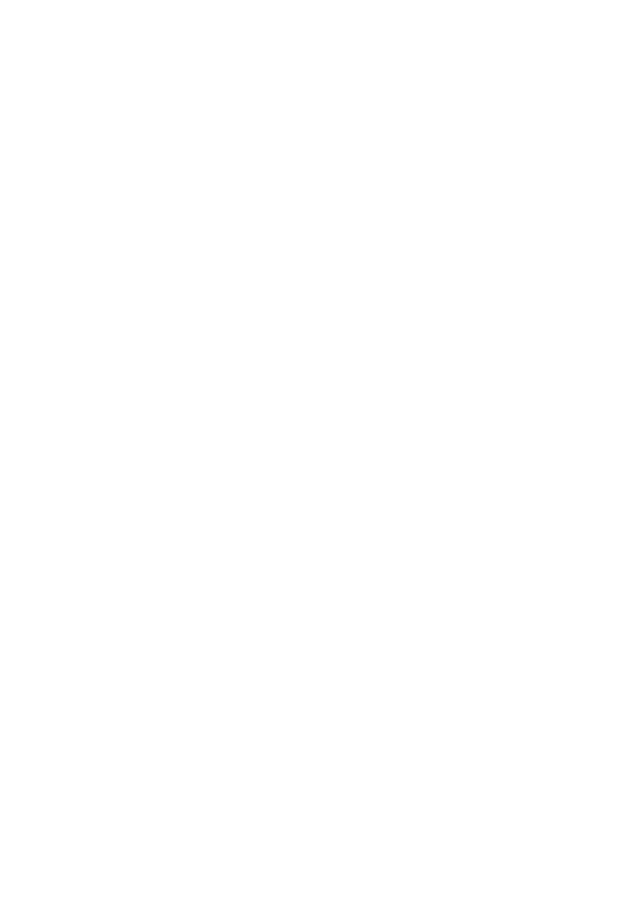
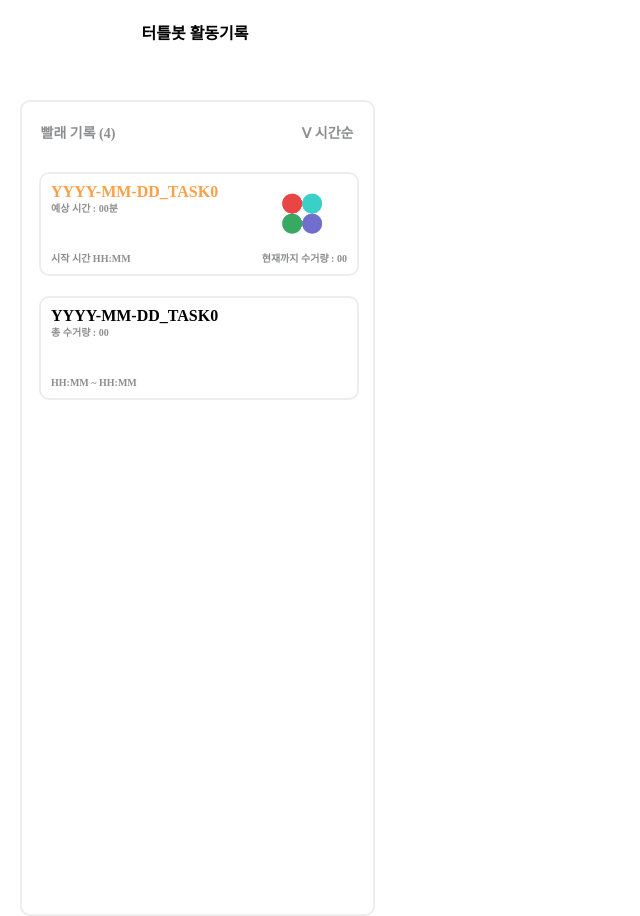
Before and after one commit to wwldwwld7/ssak3, a React (Create React App) app in the folder frontend/ssak3/: page /log in a window 1280 px wide. Before the commit this address had no page. Shown: the whole page, without its empty margins (0-640 px from the left). Before the commit the page ends 800 px from the top, so only its background shows below. Built offline with nearby package versions, Linux system fonts and the light colour scheme.

Commit message:
feat: log UI 분리 [S09P22B201-111]

```diff
--- a/frontend/ssak3/src/App.js
+++ b/frontend/ssak3/src/App.js
@@ -2,6 +2,7 @@
 // import TurtlebotController from "./components/turtlebotcontroller/index.jsx";
 import './App.css';
 import TurtlebotStarter from "./components/turtlebotstarter/index.jsx";
+import TurtlebotLog from "./components/turtlebotLog/index.jsx"
 import SignUp from './pages/Auth/SignUp';
 import Login from "./pages/LogIn.jsx";
 
@@ -13,6 +14,7 @@
     <Router>
       <Routes>
         <Route path="/" element={<TurtlebotStarter/>} />
+        <Route path="log" element={<TurtlebotLog/>} />
         <Route path="login" element={<Login/>} />
         <Route path="signup" element={<SignUp/>} />
       </Routes>
--- /dev/null
+++ b/frontend/ssak3/src/components/turtlebotLog/index.jsx
@@ -0,0 +1,22 @@
+import React, {useState} from "react";
+import Log from "./log.jsx";
+import styles from "./style.css";
+
+const TurtleBotLog = () =>{
+    // 초기 상태
+    const [isSetting, setIsSetting] = useState(true);
+    const toggleIsSetting = () => {
+        setIsSetting(!isSetting);
+    };
+    return (
+        <div className="container">
+            <div className="nav">
+                <div className="title">터틀봇 활동기록</div>
+            </div>
+            <Log />
+
+        </div>
+    );
+};
+
+export default TurtleBotLog;
--- a/frontend/ssak3/src/components/turtlebotstarter/log.jsx
+++ b/frontend/ssak3/src/components/turtlebotLog/log.jsx
@@ -3,7 +3,7 @@
 
 const scheduler = () => {
     return (
-        <div className="scheduleBox">
+        <div className="logContainer">
             <div className="logCount">빨래 기록 (4)</div>
             <div className="timeSort">Ⅴ 시간순</div>
             {/* <div className="timeSort">
--- /dev/null
+++ b/frontend/ssak3/src/components/turtlebotLog/style.css
@@ -0,0 +1,161 @@
+/* 터틀봇 제어 - 바로시작 */
+.container{
+    position: relative;
+    width: 390px;
+    height: 812px;
+
+    background: #FFFFFF;
+}
+
+/* nav title*/
+.title{
+    position: absolute;
+    width: 100%;
+    text-align: center;
+    font-weight: 600;
+    font-family: 'Lexend';
+    top: 20px;
+}
+
+/* scheduler */
+
+/* log container */
+.logContainer{
+    position: absolute;
+    width: 90%;
+    left: 5%;
+    top: 100px;
+    height: 100%;
+    border: 2px solid rgba(28, 29, 34, 0.08);
+    border-radius: 10px;
+}
+
+.logCount{
+    position: absolute;
+    left: 19px;
+    top: 25px;
+
+    color: rgba(28, 29, 34, 0.50);
+    font-family: Lexend;
+    font-size: 14px;
+    font-style: normal;
+    font-weight: 600;
+    line-height: 100%; /* 14px */
+}
+
+.timeSort{
+    position: absolute;
+    right: 19px;
+    top: 25px;
+
+    color: rgba(28, 29, 34, 0.50);
+    font-family: Lexend;
+    font-size: 14px;
+    font-style: normal;
+    font-weight: 600;
+    line-height: 100%; /* 14px */
+}
+
+.logBox{
+    position: relative;
+    width: 90%;
+    left: 5%;
+    top: 70px;
+    margin-bottom: 20px;
+    height: 100px;
+    border: 2px solid rgba(28, 29, 34, 0.08);
+    border-radius: 10px;
+}
+
+.proceedingTitle{
+    position: absolute;
+    top: 10px;
+    left : 10px;
+    color: #FFA048;
+    font-family: Lexend;
+    font-size: 16px;
+    font-style: normal;
+    font-weight: 700;
+    line-height: 100%; /* 16px */
+}
+
+.proceedingPredict{
+    position: absolute;
+    top: 30px;
+    left: 10px;
+    color: rgba(28, 29, 34, 0.50);
+    font-family: Lexend;
+    font-size: 10px;
+    font-style: normal;
+    font-weight: 600;
+    line-height: 100%; /* 12px */
+}
+
+.proceedingStartTime{
+    position: absolute;
+    bottom: 10px;
+    left: 10px;
+    color: rgba(28, 29, 34, 0.50);
+    font-family: Lexend;
+    font-size: 10px;
+    font-style: normal;
+    font-weight: 600;
+    line-height: 100%; /* 12px */
+}
+
+.proceedingScore{
+    position: absolute;
+    bottom: 10px;
+    right: 10px;
+    color: rgba(28, 29, 34, 0.50);
+    font-family: Lexend;
+    font-size: 10px;
+    font-style: normal;
+    font-weight: 600;
+    line-height: 100%; /* 12px */
+}
+
+.loadingGif{
+    position: absolute;
+    width: 50px;
+    height: 50px;
+    top: 15px;
+    right: 30px;
+    background: url(../../../public/loading_resize.gif);
+    background-size: contain;
+}
+
+.logTitle{
+    position: absolute;
+    top: 10px;
+    left : 10px;
+    font-family: Lexend;
+    font-size: 16px;
+    font-style: normal;
+    font-weight: 700;
+    line-height: 100%; /* 16px */
+}
+
+.logScore{
+    position: absolute;
+    top: 30px;
+    left: 10px;
+    color: rgba(28, 29, 34, 0.50);
+    font-family: Lexend;
+    font-size: 10px;
+    font-style: normal;
+    font-weight: 600;
+    line-height: 100%; /* 12px */
+}
+
+.logTime{
+    position: absolute;
+    bottom: 10px;
+    left: 10px;
+    color: rgba(28, 29, 34, 0.50);
+    font-family: Lexend;
+    font-size: 10px;
+    font-style: normal;
+    font-weight: 600;
+    line-height: 100%; /* 12px */
+}
--- a/frontend/ssak3/src/components/turtlebotMain/style.css
+++ b/frontend/ssak3/src/components/turtlebotMain/style.css
@@ -2,8 +2,8 @@
 
 .controllerContainer {
     position: absolute;
-    width: 390px;
-    height: 812px;
+    width: 393px;
+    height: 852px;
     background-color: #FFFFFF;
 }
 
--- a/frontend/ssak3/src/components/turtlebotstarter/controller.jsx
+++ b/frontend/ssak3/src/components/turtlebotstarter/controller.jsx
@@ -38,14 +38,14 @@
                     { starIsVisible ?
                     <div>
                         <div className="starOnText">On</div>
-                        <div className="starToggleOnBg">
+                        <div className="starToggleOnBg" onClick={starToggleVisibility}>
                             <div className="starToggleOn" onClick={starToggleVisibility}></div>
                         </div>
                     </div>
                     :
                     <div>
                         <div className="offText">Off</div>
-                        <div className="starToggleOffBg">
+                        <div className="starToggleOffBg" onClick={starToggleVisibility}>
                             <div className="starToggleOff" onClick={starToggleVisibility}></div>
                         </div>
                     </div>
@@ -58,14 +58,14 @@
                     {isVisible ?
                     <div>
                         <div className="unstarOnText">On</div>
-                        <div className="toggleOnBg">
+                        <div className="toggleOnBg" onClick={toggleVisibility}>
                             <div className="toggleOn" onClick={toggleVisibility}></div>
                         </div>
                     </div>
                     :
                     <div>
                         <div className="offText">Off</div>
-                        <div className="toggleOffBg">
+                        <div className="toggleOffBg" onClick={toggleVisibility}>
                             <div className="toggleOff" onClick={toggleVisibility}></div>
                         </div>
                     </div>
--- a/frontend/ssak3/src/components/turtlebotstarter/index.jsx
+++ b/frontend/ssak3/src/components/turtlebotstarter/index.jsx
@@ -1,6 +1,6 @@
 import React, {useState} from "react";
 import Controller from "./controller.jsx";
-import Log from "./log.jsx";
+import Scheduler from "./scheduler.jsx";
 import styles from "./style.css";
 
 const TurtleBotStarter = () =>{
@@ -12,11 +12,7 @@
     return (
     <div className="controlContainer">
         <div className="nav">
-            { isSetting ?
             <div className="title">터틀봇 제어</div>
-            :
-            <div className="title">터틀봇 활동기록</div>
-            }
         </div>
         <div className="menu">
             { isSetting ?
@@ -29,7 +25,7 @@
             <div>
                 <div className="set" onClick={toggleIsSetting}><div className="menuOff">세탁물 설정</div></div>
                 <div className="schedule"><div className="menuOn">스케줄</div></div>
-                <Log />
+                <Scheduler />
             </div>
             }
         </div>
--- /dev/null
+++ b/frontend/ssak3/src/components/turtlebotstarter/scheduler.jsx
@@ -0,0 +1,31 @@
+import React, { useState } from 'react';
+import styles from "./style.css";
+import axios from 'axios';
+
+const Scheduler = () => {
+    return (
+        <div>
+            <div className="scheduleContainer">
+                <div className="scheduleCount">스케줄 (0)</div>
+                <div className="timeSort">Ⅴ 시간순</div>
+                <div className="scheduleBox">
+                    <div className="proceedingTitle">YYYY-MM-DD_TASK0</div>
+                    <div className="proceedingPredict">예상 시간 : 00분</div>
+                    <div className="loadingGif"></div>
+                </div>
+                <div className="scheduleBox">
+                    <div className="proceedingTitle">YYYY-MM-DD_TASK0</div>
+                    <div className="proceedingPredict">예상 시간 : 00분</div>
+                    <div className="loadingGif"></div>
+                </div>
+                <button className="addBtn">
+                    스케줄 추가
+            </button>
+            </div>
+
+        </div>
+    );
+
+}
+
+export default Scheduler;
--- a/frontend/ssak3/src/components/turtlebotstarter/style.css
+++ b/frontend/ssak3/src/components/turtlebotstarter/style.css
@@ -301,7 +301,19 @@
     justify-content: center; /* 수평 가운데 정렬 */
     align-items: center; /* 수직 가운데 정렬 */
 }
+.addBtn{
+    position: absolute;
+    width: 100%;
+    height: 50px;
+    margin-top: 80px;
+    color: white;
+    background: linear-gradient(180deg, #33394D 0%, #484B65 100%);
+    border-radius: 10px;
 
+    display: flex;
+    justify-content: center; /* 수평 가운데 정렬 */
+    align-items: center; /* 수직 가운데 정렬 */
+}
 /* Star */
 .starBtn{
     position: absolute;
@@ -425,18 +437,18 @@
 /* scheduler */
 
 /* scheduler container */
-.scheduleBox{
-    position: absolute;
+.scheduleContainer{
+    position: relative;
     width: 90%;
     left: 5%;
     top: 162px;
-    margin-bottom: 20px;
+    padding-bottom: 65px;
     height: 100%;
     border: 2px solid rgba(28, 29, 34, 0.08);
     border-radius: 10px;
 }
 
-.logCount{
+.scheduleCount{
     position: absolute;
     left: 19px;
     top: 25px;
@@ -462,7 +474,7 @@
     line-height: 100%; /* 14px */
 }
 
-.logBox{
+.scheduleBox{
     position: relative;
     width: 90%;
     left: 5%;
```
